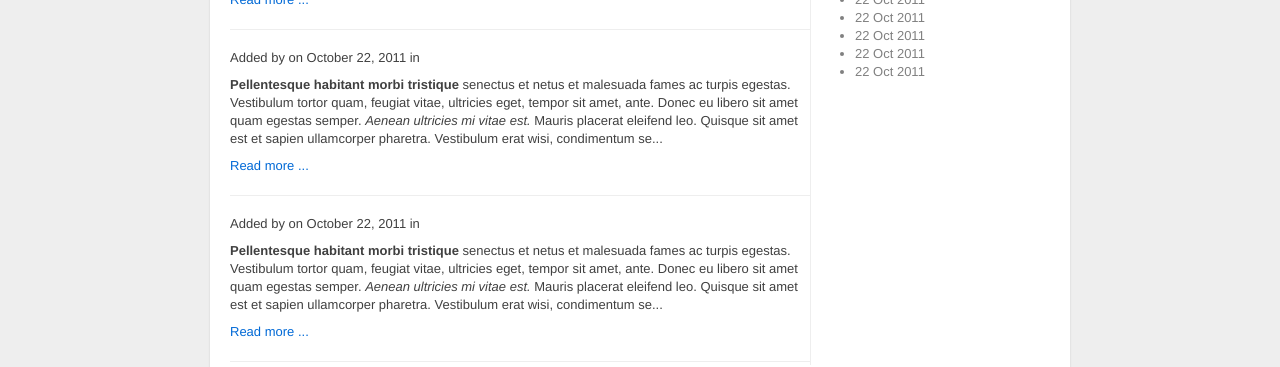
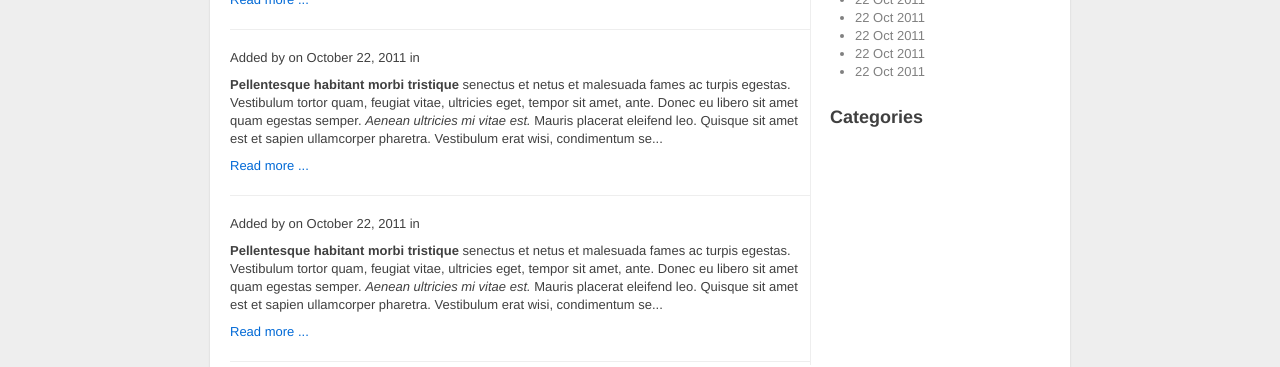
Before and after one commit to motowilliams/motowilliams.github.com-back, a Jekyll site: the page built from index.html, in a window 1280 px wide and 990 px high. Shown: the part 195-562 px from the top of the window. Built offline with Jekyll 4.4.1, drawn with Linux system fonts in a browser that asks for light colours; the list of posts is cut into pages by our own code.

Commit message:
Update _layouts/default.html

```diff
--- a/_layouts/default.html
+++ b/_layouts/default.html
@@ -105,6 +105,14 @@
 				<li><span>{{ post.date | date_to_string }}</span> <a href="{{ post.url }}">{{ post.title }}</a></li>
 			{% endfor %}
 			</ul>
+	<!-- site.tags -->
+            <h3>Categories</h3>
+			<ul>
+			{% for category in site.categories %}
+				<li>category</li>
+			{% endfor %}
+			</ul>
+
           </div>
         </div>
       </div>
```
